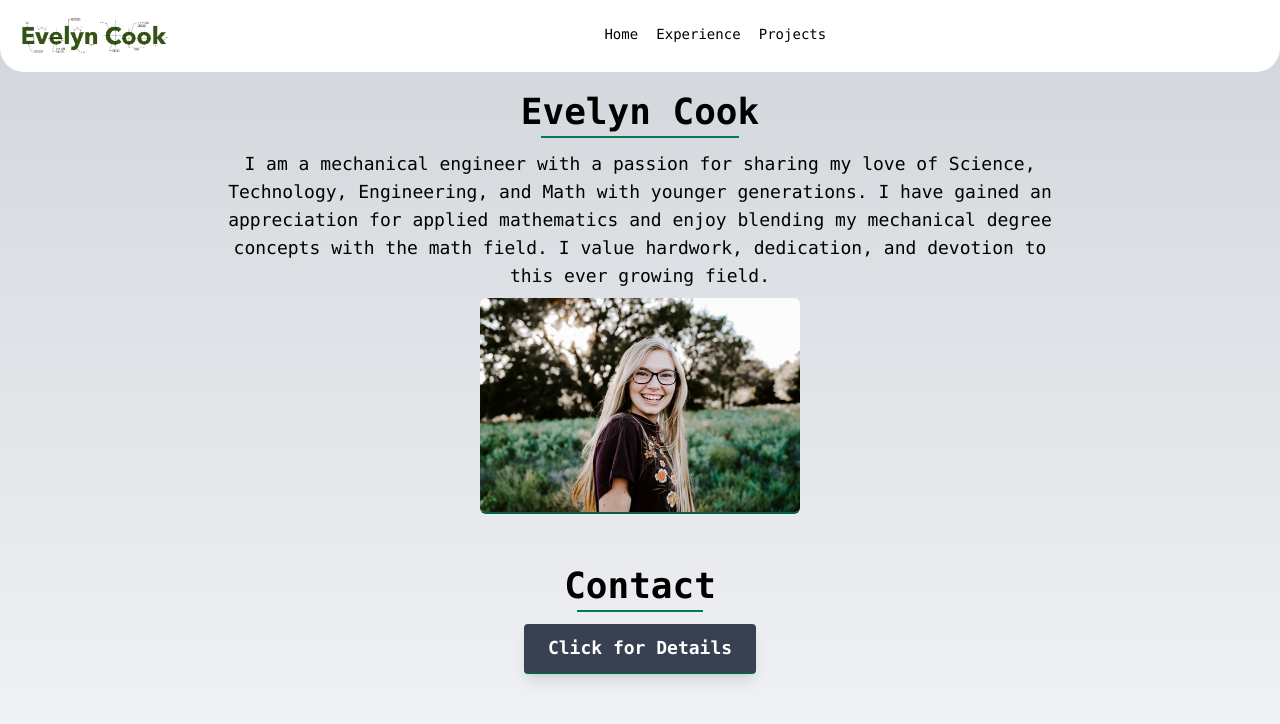
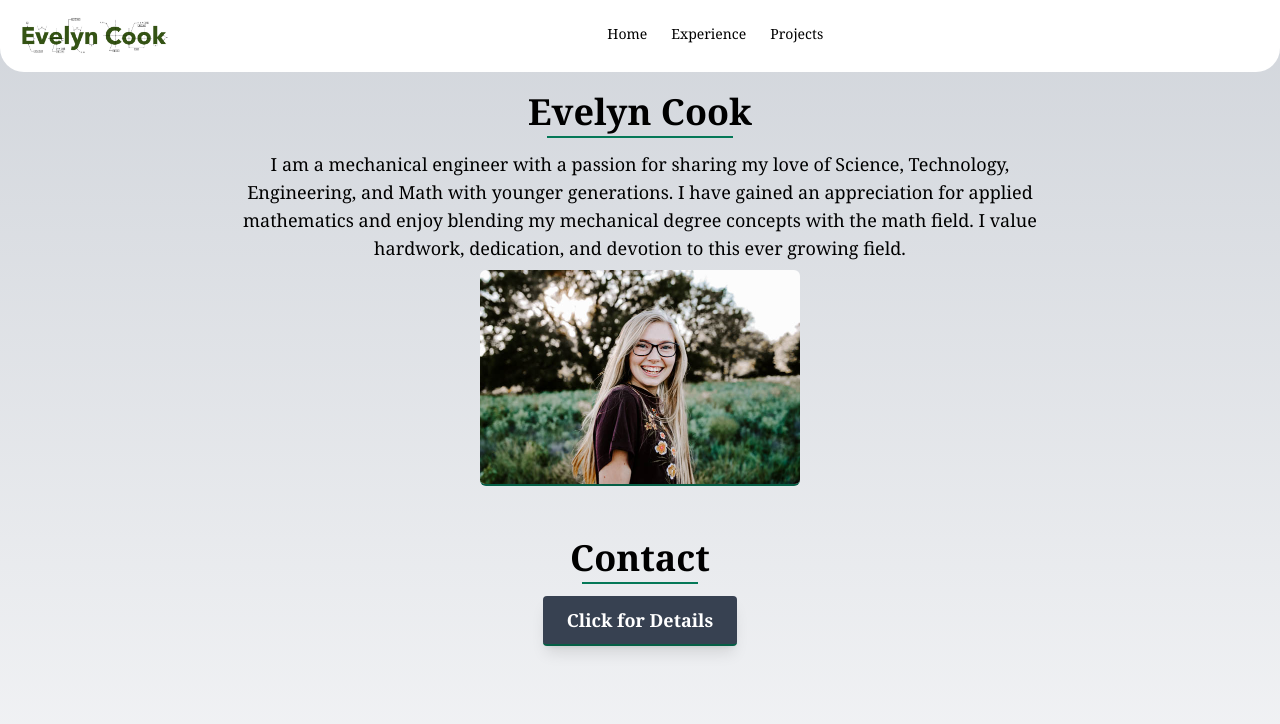
Before and after one commit to EvieCook/EvieCook.github.io, a React (Create React App) app: page /#/ in a window 1280 px wide. Shown: the top 724 px of the page. Built offline with nearby package versions, Linux system fonts and the light colour scheme.

Commit message:
Removed mono font

```diff
--- a/src/components/Navbar/Navbar.js
+++ b/src/components/Navbar/Navbar.js
@@ -21,7 +21,7 @@ const Navbar = () => {
         <div className="grow flex flex-row justify-around max-w-xxs">
           {navigationData.map((item, index) => (
           <p className={classNames([
-            'hover:text-emerald-800 cursor-pointer font-mono text-sm selection:bg-emerald-700'])}
+            'hover:text-emerald-800 cursor-pointer font-serif text-sm selection:bg-emerald-700'])}
             key={index}
             onClick={() => updateRoute(item)}>
             {item}
--- a/src/pages/Pages.css
+++ b/src/pages/Pages.css
@@ -3,19 +3,19 @@
 }
 
 h1 {
-  @apply text-4xl text-center font-mono font-black mt-5 selection:bg-emerald-700 titleUnderline;
+  @apply text-4xl text-center font-serif font-black mt-5 selection:bg-emerald-700 titleUnderline;
 }
 
 h2 {
-  @apply text-3xl font-mono font-bold selection:bg-emerald-600 selection:bg-emerald-700;
+  @apply text-3xl font-serif font-bold selection:bg-emerald-600 selection:bg-emerald-700;
 }
 
 p{
-  @apply text-lg text-center font-mono mt-3 selection:bg-emerald-700;
+  @apply text-lg text-center mt-3 selection:bg-emerald-700;
 }
 
 ul{
-  @apply text-lg font-mono ml-10 selection:bg-emerald-700;
+  @apply text-lg ml-10 selection:bg-emerald-700;
 }
 
 img{
@@ -23,9 +23,9 @@ img{
 }
 
 div{
-  @apply font-mono selection:bg-emerald-700;
+  @apply font-serif selection:bg-emerald-700;
 }
 
 a{
-  @apply underline font-mono max-w-full break-words hover:no-underline hover:text-emerald-800
+  @apply underline font-serif max-w-full break-words hover:no-underline hover:text-emerald-800
 }
```
